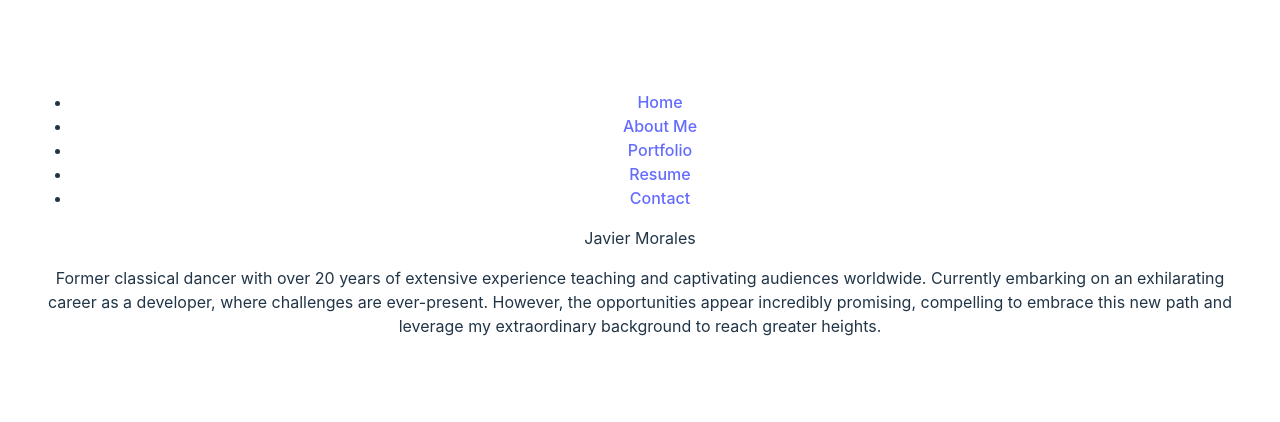
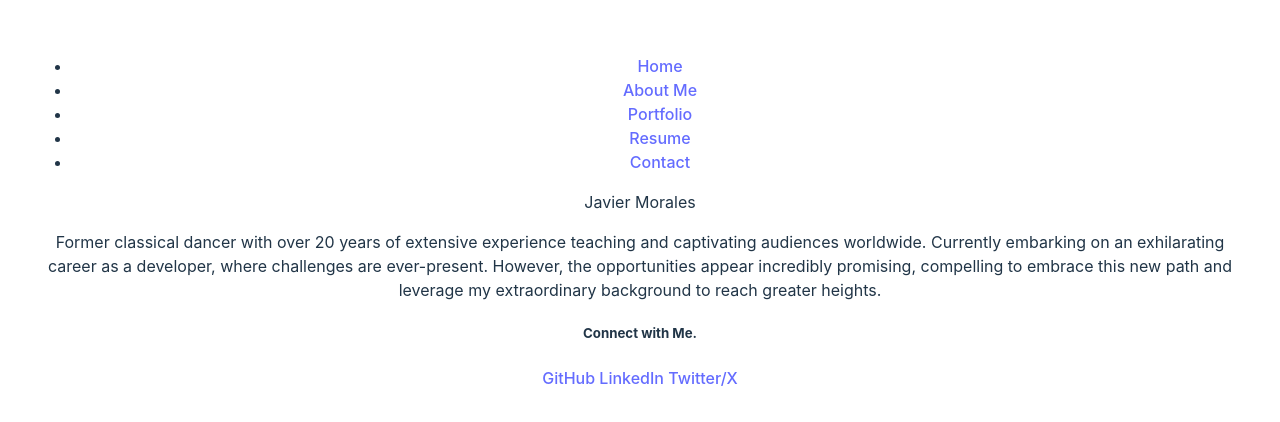
Before and after one commit to elchinatalpf/react-portfolio, a React (Vite) app: page / in a window 1280 px wide. Shown: the part 186-608 px from the top of the page. Built offline with nearby package versions, Linux system fonts and the light colour scheme.

Commit message:
Added footer page

```diff
--- a/src/App.jsx
+++ b/src/App.jsx
@@ -11,7 +11,7 @@ import NavTabs from './components/Navigation';
 // import Portfolio from './components/Portfolio';
 // import Contact from './components/Contact';
 // import Resume from './components/Resume';
-// import Footer from './components/Footer';
+import Footer from './components/Footer';
 
 
 function App() {
@@ -23,6 +23,7 @@ function App() {
       <main className="mx-3">
         <Outlet />
       </main>
+    <Footer />
     </>
 
   );
--- a/src/components/AboutMe.jsx
+++ b/src/components/AboutMe.jsx
@@ -1,3 +1,5 @@
+
+
 export default function AboutMe() {
   return (
     <div>
--- a/src/components/Footer.jsx
+++ b/src/components/Footer.jsx
@@ -0,0 +1,21 @@
+export default function Footer() {
+  return (
+    <footer>
+      <div>
+        <h5>Connect with Me.</h5>
+        <a href="https://github.com/elchinatalpf" target="_blank"
+        rel="noopener noreferrer" className="text-white me-3">
+          <i className="fab fa-github"></i> GitHub
+        </a>
+        <a href="https://www.linkedin.com/public-profile/settings?trk=d_flagship3_profile_self_view_public_profile"
+        target="_blank" rel="noopener noreferrer" className="text-white me-3">
+          <i className="fab fa-linkedin"></i> LinkedIn
+        </a>
+        <a href="https://twitter.com/elchinatalpf" target="_blank"
+        rel="noopener noreferrer" className="text-white me-3">
+          <i className="fab fa-linkedin"></i> Twitter/X
+        </a>
+      </div>
+    </footer>
+  );
+}
```
Also changed, not shown: 1 other file (tests, documents, lock files or other folders).
